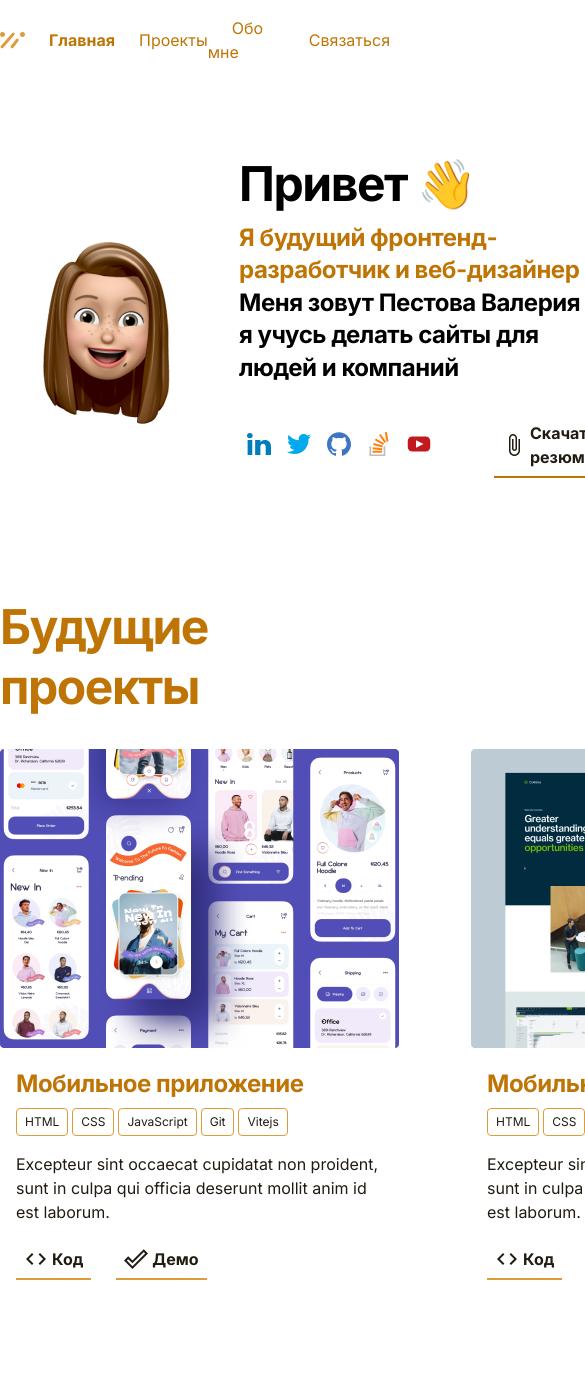
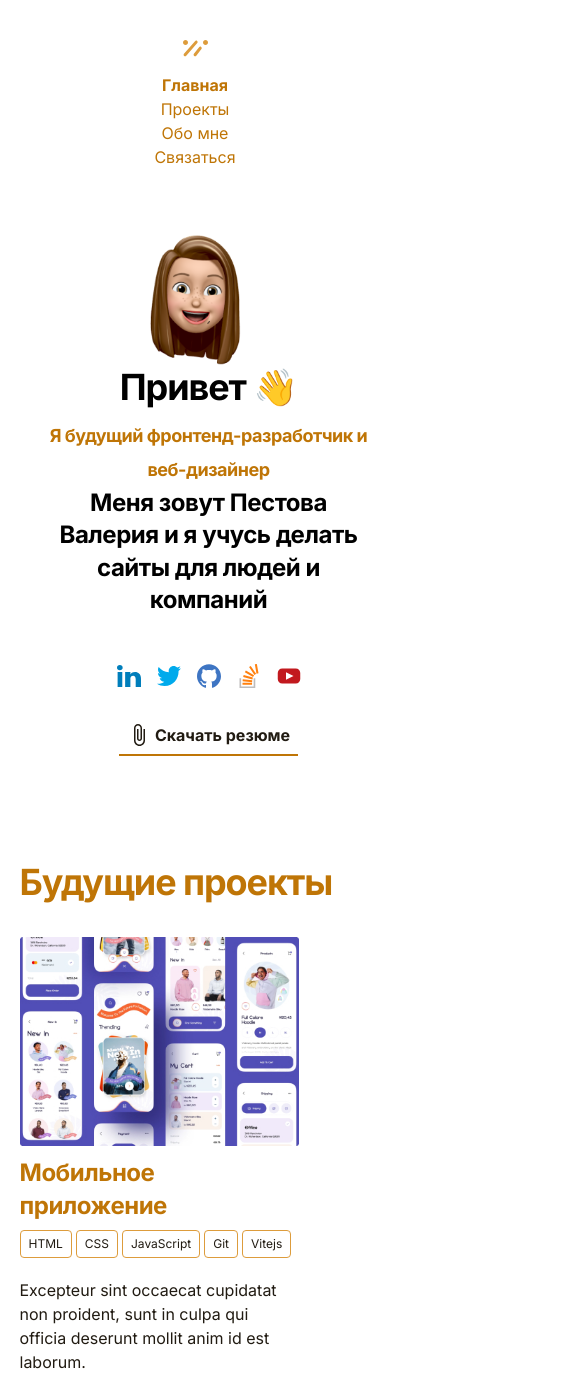
Before and after one commit to PVN-glo-web-developer/my-portfolio, a plain HTML site: page index.html in a window 390 px wide. Shown: the top 1377 px of the page, 585 px wide, since content can reach past the window. Drawn offline with Linux system fonts and the light colour scheme.

Commit message:
Адаптация сайта к разным экранам, навесили ссылки

```diff
--- a/css/style.css
+++ b/css/style.css
@@ -5,7 +5,7 @@ body{
   font-family: 'Inter', sans-serif;
 }
 .navbar{
-
+  padding-top: 40px;
   display: flex;
   align-items: center;
   justify-content: space-between;
@@ -103,6 +103,10 @@ padding: 74px 0px;
   margin-right: 72px;
   margin-bottom: 40px;
 }
+.card-image{
+  max-width: 100%;
+
+}
 .card-text-wrapper{
   padding: 16px;
 }
@@ -141,6 +145,7 @@ padding: 74px 0px;
   border: 1px solid #DD9C3C;
   border-radius: 4px;
   margin-right: 4px;
+  margin-bottom: 4px;
 }
 .card-buttons{
   display: flex;
@@ -218,7 +223,15 @@ padding: 74px 0px;
     color: #211B12;
 }
 .feedback{
+  position: relative;
   padding: 80px 0 160px;
+
+}
+.feedback-hend{
+  position:absolute;
+  right: 0;
+  top: 20%;
+  width: 25px;
 }
 .input-group{
   position: relative;
@@ -241,7 +254,7 @@ padding: 74px 0px;
 .input{
   border: 3px solid #E0DEDC;
     border-radius: 4px;
-    width: 435px;
+    width: 100%;
     height: 56px;
 
 }
@@ -270,3 +283,92 @@ padding: 74px 0px;
   display: flex;
   justify-content:flex-end;
 }
+@media (max-width: 1024px){
+  .container{
+    max-width: 760px;
+  }
+  .card{
+    max-width: 350px;
+  }
+}
+@media (max-width: 790px) {
+  .container {
+    max-width: 576px;
+  }
+.header-photo{
+  max-width: 150px;
+}
+.header-strong{
+  font-size: 36px;
+}
+.header-primary{
+  font-size: 18px;
+}
+.cv-download{
+  margin-left: 15px;
+}
+.card{
+  max-width: 45%;
+}
+.card-text-wrapper{
+  padding: 8px 0;
+}
+.developer{
+  flex-direction: column;
+}
+.developer-photo{
+  max-width: 100%;
+  height: 350px;
+  margin-bottom: 35px;
+}
+.developer-about{
+  margin-left: 0;
+  padding-left: 20px;
+}
+.feedback-hend{
+  display: none;
+
+}
+}
+@media (max-width: 600px) {
+  .container{
+    min-width: 90%;
+  }
+
+  .header{
+    padding-top: 30px;
+   flex-direction: column;
+   text-align: center;
+  }
+  .header-lincs,
+  .cards,
+  .navbar{
+      flex-direction: column;
+  }
+  .cv-download{
+   margin-left: 0;
+  }
+  .card{
+    max-width: 100%;
+  }
+  .tags{
+    flex-wrap: wrap;
+  }
+
+}
+@media (max-width: 480px){
+  .form-container,
+  .container{
+    width: 90%;
+  }
+  .nav-list{
+    flex-direction: column;
+  }
+  .nav-link{
+    margin-left: 0;
+    margin-bottom: 10px;
+  }
+  .section-heading{
+    font-size: 36px;
+  }
+}
--- a/index.html
+++ b/index.html
@@ -16,15 +16,15 @@
     <img src="images/logo.svg" alt="Logo">
     <nav class="navigation">
       <ul class="nav-list">
-        <li class="nav-item"><a href="#" class="nav-link active">Главная</a></li>
-        <li class="nav-item"><a href="#" class="nav-link">Проекты</a></li>
-        <li class="nav-item"><a href="#" class="nav-link">Обо мне</a></li>
-        <li class="nav-item"><a href="#" class="nav-link">Связаться</a></li>
+        <li class="nav-item"><a href="#main" class="nav-link active">Главная</a></li>
+        <li class="nav-item"><a href="#portfolio" class="nav-link">Проекты</a></li>
+        <li class="nav-item"><a href="#developer" class="nav-link">Обо мне</a></li>
+        <li class="nav-item"><a href="#feedback" class="nav-link">Связаться</a></li>
       </ul>
     </nav>
   </div>
 <!-- ./navar-->
-<header class="header container">
+<header class="header container" id="main">
 <img src="images/my_avatar.png" alt="Lera" class="header-photo">
 <!-- /.header-photo -->
 <div class="header-text">
@@ -40,7 +40,7 @@
       <li class="social-item"><a href="" class="social-linc"><img src="images/Icons/stackoverflow.svg" alt="stackoverflow" class="social-logo"></a></li>
       <li class="social-item"><a href="" class="social-linc"><img src="images/Icons/youtube.svg" alt="youtube" class="social-logo"></a></li>
     </ul>
-    <a href="#" class="cv-download">
+    <a href="#cv.pdf" class="cv-download">
       <img src="images/Icons/download.svg" alt="download-icon" class="cv-icon">
       <span class="cv-text">Скачать резюме</span>
     </a>
@@ -50,7 +50,7 @@
 <!-- /.header-text -->
 </header>
 <!-- /.header -->
-<section class="portfolio">
+<section class="portfolio" id="portfolio">
   <div class="container">
     <h2 class="section-heading">Будущие проекты</h2>
     <div class="cards">
@@ -121,7 +121,7 @@
   <!-- /.container -->
 </section>
 <!-- /.portfolio -->
-<section class="developer container">
+<section class="developer container" id="developer">
   <img src="images/developer-photo.png" alt="артем Исламов" class="developer-photo">
   <div class="developer-about">
 <span class="developer-helloy">Рад вас видеть</span>
@@ -135,7 +135,7 @@ Tilda, Webflow, Figma, HTML, CSS, JavaScript и Wordpress</p>
   <!-- /.developer-about -->
 </section>
 <!-- /.developer container -->
-<section class="skills container">
+<section class="skills container" id="skills">
   <h2 class="skills-title">Работаю с разными языками и инструментами</h2>
     <ul class="tags">
       <li class="tegs-item"><a href="#" class="tag">HTML</a></li>
@@ -150,7 +150,9 @@ Tilda, Webflow, Figma, HTML, CSS, JavaScript и Wordpress</p>
     </ul>
 </section>
 <!-- /.skills -->
-<section class="feedback form-container">
+<section class="feedback" id="feedback">
+  <img src="images/hand.png" alt="hand" class="feedback-hend">
+  <div class="form-container">
 <h2 class="feedback-title">Готов обсудить проект...</h2>
 <form action="#" class="form">
 <div class="input-group">
@@ -173,8 +175,10 @@ Tilda, Webflow, Figma, HTML, CSS, JavaScript и Wordpress</p>
     <span class="cv-text">Отправить</span>
   </button>
 </div>
+
 <!-- /.button-group -->
 </form>
+</div>
 </section>
 <!-- /.feedbask -->
 </body>
```
Also changed, not shown: images/hand.png (added).
